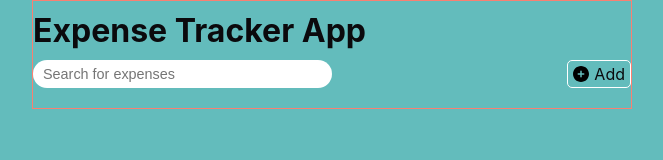
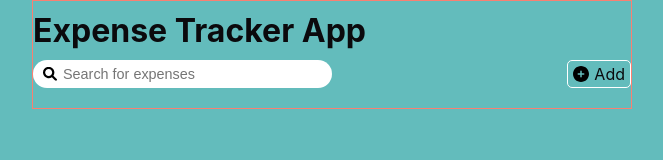
Before and after one commit to Dedenno17/Expense-tracker, a React (Create React App) app: page / in a window 1280 px wide. Shown: the top 160 px of the page, without its empty margins (308-971 px from the left). Built offline with nearby package versions, Linux system fonts and the light colour scheme.

Commit message:
memberi style pada icon search

```diff
--- a/src/App.js
+++ b/src/App.js
@@ -1,12 +1,12 @@
 import React from 'react';
-import Expense from './components/Expense/Expense';
+import ExpenseSearch from './components/ExpenseSearch/ExpenseSearch';
 
 
 function App() {
   return (
     <div className="App">
       <h1>Expense Tracker App</h1>
-      <Expense />
+      <ExpenseSearch />
     </div>
   );
 }
--- a/src/components/Expense/Expense.js
+++ /dev/null
@@ -1,20 +0,0 @@
-import React from "react";
-import styles from './Expense.module.css';
-import plus from '../../Images/circle-plus-solid.svg';
-
-const Expense = (props) => {
-    return (
-        <div className={ styles.expense }>
-            <input
-                type='text'
-                placeholder="Search for expenses"
-            />
-            <a href="/">
-                <img src={ plus } alt="Add" />
-                Add
-            </a>
-        </div>
-    );
-}
-
-export default Expense;
--- /dev/null
+++ b/src/components/ExpenseSearch/ExpenseSearch.js
@@ -0,0 +1,24 @@
+import React from "react";
+import styles from './ExpenseSearch.module.css';
+import plus from '../../Images/circle-plus-solid.svg';
+import search from '../../Images/search-solid.svg';
+
+const ExpenseSearch = (props) => {
+    return (
+        <div className={ styles.expense }>
+            <div className={`${styles['expense-input']}`}>
+                <input
+                    type='text'
+                    placeholder="Search for expenses"
+                />
+                <img src={search} alt='search' />
+            </div>
+            <a href="/">
+                <img src={ plus } alt="Add" />
+                Add
+            </a>
+        </div>
+    );
+}
+
+export default ExpenseSearch;
--- a/src/components/Expense/Expense.module.css
+++ b/src/components/ExpenseSearch/ExpenseSearch.module.css
@@ -5,13 +5,27 @@
     margin: 10px 0;
 }
 
-.expense input {
+.expense-input {
+    position: relative;
     width: 50%;
+}
+
+.expense-input input {
+    width: 100%;
+    height: 100%;
     border: none;
     outline: none;
     border-radius: 20px;
-    padding: 3px 10px;
+    padding: 3px 30px;
     font-size: .90rem;
+}
+
+.expense-input img {
+    width: .90rem;
+    position: absolute;
+    top: 50%;
+    left: 10px;
+    transform: translateY(-50%);
 }
 
 .expense a {
```
